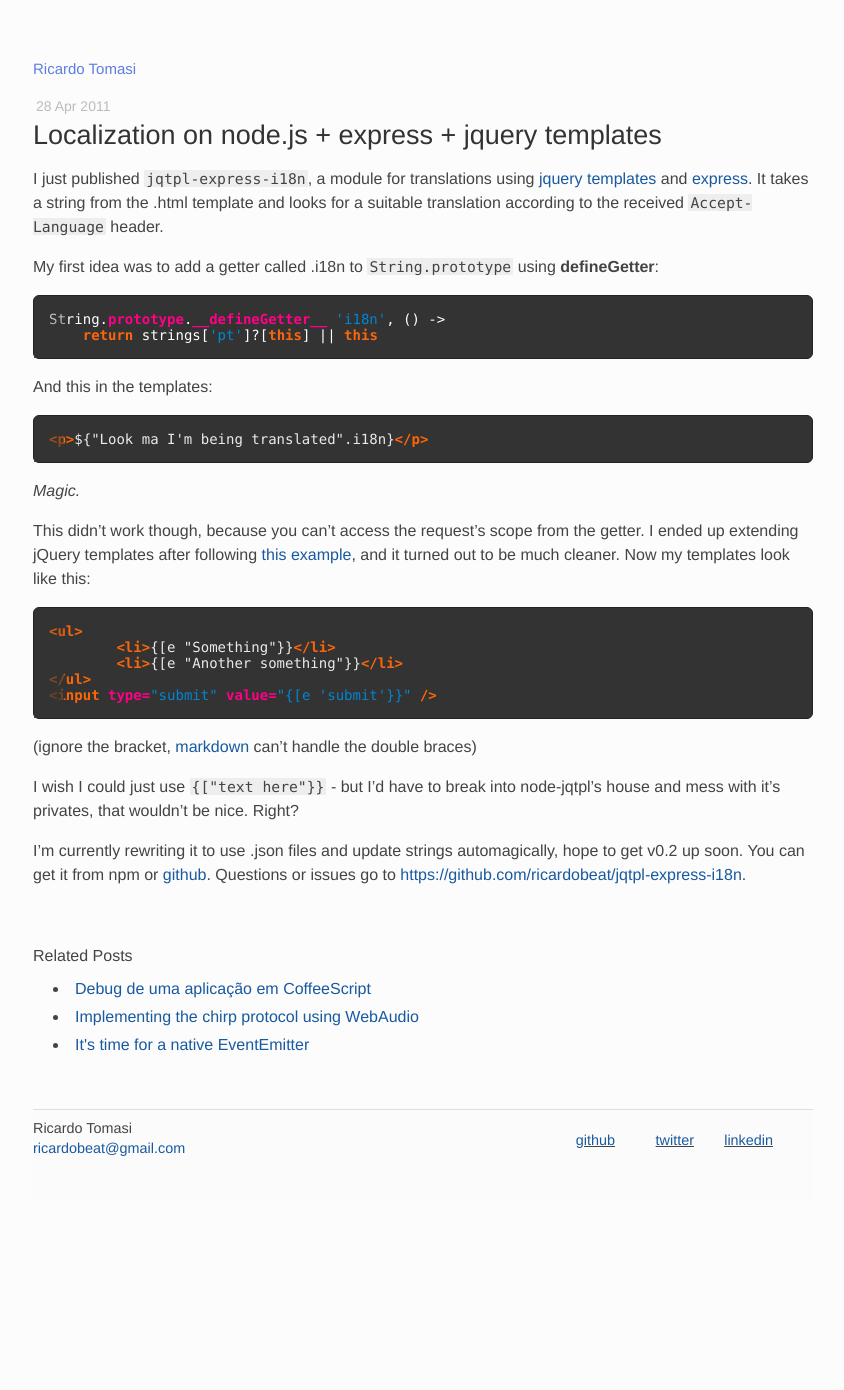
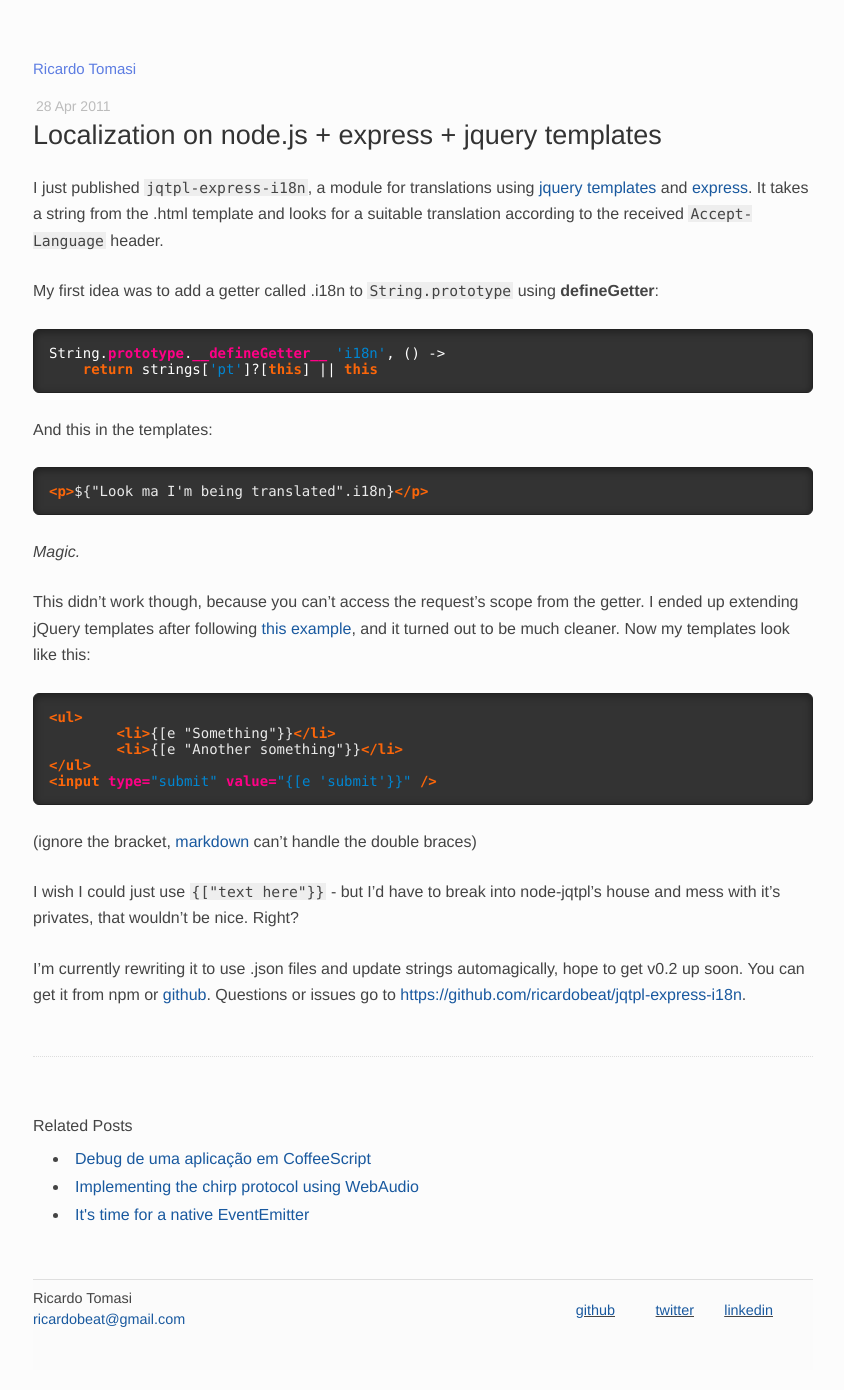
Before and after one commit to ricardobeat/ricardobeat.github.com, a Jekyll site: the page built from _posts/2011-04-28-localization-on-nodejs-express-jquery-templates.md, in a window 1280 px wide. Shown: the whole page, without its empty margins (217-1061 px from the left). Built offline with Jekyll 4.4.1, drawn with Linux system fonts in a browser that asks for light colours; Markdown is read by kramdown in place of the engine named in the settings; before the commit the page ends 1220 px from its top, so only the background shows below that.

Commit message:
give text more breathing room

```diff
--- a/styles/base.css
+++ b/styles/base.css
@@ -321,6 +321,10 @@ h1 a {
 .page #header h1 {
   font-size: 15px;
 }
+#content .post {
+  padding-bottom: 1.5em;
+  border-bottom: 1px dotted #ddd;
+}
 #content .post a[rel=external] {
   content: " " url(/images/external.gif);
 }
@@ -348,8 +352,8 @@ h1 a {
   padding: 1px 3px 6px;
 }
 #content .post p {
-  margin: 1em 0;
-  line-height: 1.5;
+  margin: 1.5em 0;
+  line-height: 1.65;
   font-weight: 300;
 }
 #content .post p > code {
@@ -411,33 +415,7 @@ h1 a {
   -webkit-text-size-adjust: 100%;
   -ms-text-size-adjust: none;
   position: relative;
-}
-.highlight:after,
-.highlight:before {
-  content: ' ';
-  display: block;
-  position: absolute;
-  max-width: 30px;
-  top: 0;
-  right: 0;
-  bottom: 0;
-  left: 94%;
-  background: -webkit-gradient(linear, left top, right top, color-stop(0%, rgba(51, 51, 51, 0)), color-stop(100%, rgba(51, 51, 51, 0.9)));
-  background: -webkit-linear-gradient(0deg, rgba(51, 51, 51, 0), rgba(51, 51, 51, 0.9));
-  background: -moz-linear-gradient(0deg, rgba(51, 51, 51, 0), rgba(51, 51, 51, 0.9));
-  background: -o-linear-gradient(0deg, rgba(51, 51, 51, 0), rgba(51, 51, 51, 0.9));
-  background: linear-gradient(0deg, rgba(51, 51, 51, 0), rgba(51, 51, 51, 0.9));
-  -webkit-pointer-events: none;
-  pointer-events: none;
-}
-.highlight:before {
-  right: 94%;
-  left: 0;
-  background: -webkit-gradient(linear, left top, right top, color-stop(0%, rgba(51, 51, 51, 0.9)), color-stop(100%, rgba(51, 51, 51, 0)));
-  background: -webkit-linear-gradient(0deg, rgba(51, 51, 51, 0.9), rgba(51, 51, 51, 0));
-  background: -moz-linear-gradient(0deg, rgba(51, 51, 51, 0.9), rgba(51, 51, 51, 0));
-  background: -o-linear-gradient(0deg, rgba(51, 51, 51, 0.9), rgba(51, 51, 51, 0));
-  background: linear-gradient(0deg, rgba(51, 51, 51, 0.9), rgba(51, 51, 51, 0));
+  box-shadow: inset 0 2px 9px rgba(0, 0, 0, 0.4);
 }
 #footer {
   height: 80px;
```
Also changed, not shown: styles/base.less (+5 -21 lines), styles/mixins.less (+12 -5 lines).
